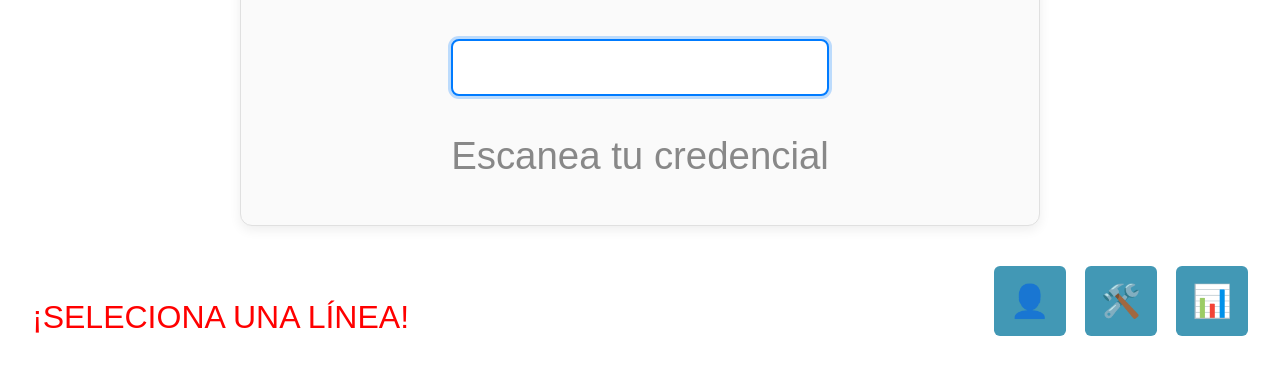
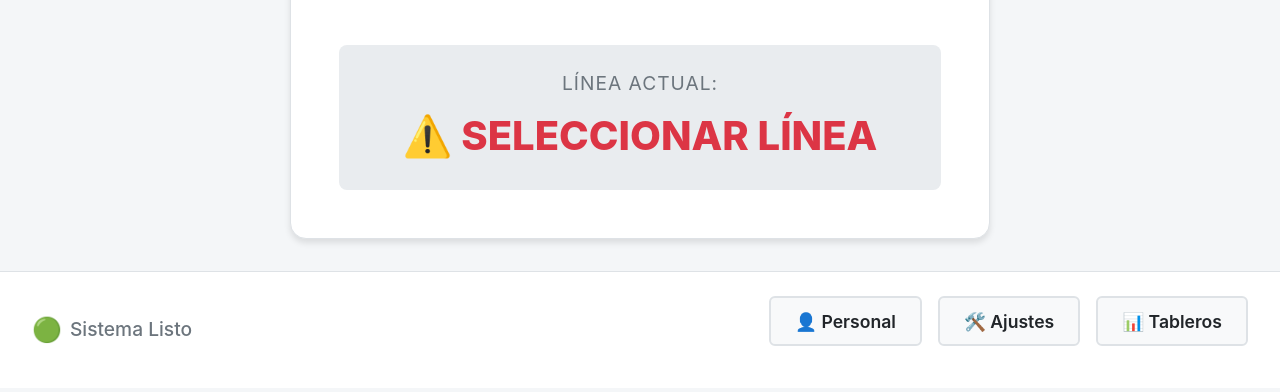
Before and after one commit to PrograMario12/DLE-2, a Flask app: page / in a window 1280 px wide. Shown: the part 686-1078 px from the top of the page. After the commit the page ends 1032 px from the top, so only its background shows below. Run offline with Flask 3, Linux system fonts and the light colour scheme; some libraries are stand-ins or nearby versions.

Commit message:
Modificacion al index

```diff
--- a/app/static/css/login_styles.css
+++ b/app/static/css/login_styles.css
@@ -1,135 +1,237 @@
-/* Estilos para la página de login (login_styles.css) */
+/* Estilos para la página de login (login_styles.css) - Diseño Industrial */
 
-/* Layout vertical principal */
-.vertical-layout {
+:root {
+  --color-bg: #f4f6f8;
+  --color-card-bg: #ffffff;
+  --color-text-main: #212529;
+  --color-text-muted: #6c757d;
+  --color-primary: #0056b3;
+  --color-border: #dee2e6;
+  --color-border-focus: #0056b3;
+  --color-success: #28a745;
+  --color-danger: #dc3545;
+  --shadow-card: 0 4px 6px rgba(0, 0, 0, 0.1);
+}
+
+body {
+  margin: 0;
+  font-family: -apple-system, BlinkMacSystemFont, "Segoe UI", Roboto,
+    "Helvetica Neue", Arial, sans-serif;
+  background-color: var(--color-bg);
+  color: var(--color-text-main);
+}
+
+/* Layout Principal */
+.industrial-layout {
+  display: grid;
+  grid-template-rows: auto 1fr auto;
+  min-height: 100vh;
+  width: 100%;
+}
+
+/* 1. Top Bar (Clock) */
+.top-bar {
+  padding: 1rem 2rem;
+  display: flex;
+  justify-content: center; /* Centrado como solicitado */
+  background-color: transparent;
+}
+
+.reloj-container span {
+  font-size: 3rem; /* Reducido de 8rem */
+  font-weight: 600;
+  color: var(--color-text-muted);
+  font-variant-numeric: tabular-nums;
+}
+
+/* 2. Main Scan Area */
+.main-scan-area {
+  display: flex;
+  justify-content: center;
+  align-items: center;
+  padding: 2rem;
+}
+
+.scan-card {
+  background: var(--color-card-bg);
+  padding: 3rem;
+  border-radius: 16px;
+  box-shadow: var(--shadow-card);
+  width: 100%;
+  max-width: 700px;
+  text-align: center;
+  border: 1px solid var(--color-border);
   display: flex;
   flex-direction: column;
-  min-height: 100vh;
-  width: 100%;
-  background: #fff; /* <-- FONDO BLANCO UNIFORME PARA TODO */
+  gap: 2rem;
 }
 
-/* Sección superior: reloj */
-.reloj-section {
-  flex: 0 0 15%; /* <-- REDUCIMOS LA ALTURA al 15% */
-  display: flex;
-  justify-content: center;
-  align-items: flex-end;
-  padding-bottom: 1rem;
-  /* Se eliminó el background gris */
+.company-logo {
+  max-width: 300px;
+  height: auto;
+  margin-bottom: 1rem;
 }
 
-.reloj span {
-  font-size: 8rem;
-  font-weight: bold;
-  color: #333;
+/* Input Styles (Priority) */
+.input-wrapper {
+  width: 100%;
 }
 
-/* Sección central: formulario y logo */
-.center-section {
-  flex: 1; /* Esto hará que ocupe todo el espacio sobrante (ahora más grande) */
-  display: flex;
-  flex-direction: column;
-  justify-content: center;
-  align-items: center;
+.scan-input {
+  width: 100%;
+  font-size: 3rem; /* Grande y legible */
   padding: 1rem;
+  text-align: center;
+  border: 3px solid var(--color-text-main); /* Borde muy visible */
+  border-radius: 8px;
+  outline: none;
+  font-weight: bold;
+  letter-spacing: 2px;
+  transition: all 0.2s ease;
+  background-color: #fff;
 }
 
-.login-form {
-  width: 100%;
-  max-width: 800px; /* <-- AUMENTAMOS EL ANCHO MÁXIMO del formulario */
-  background: #fafafa;
-  border-radius: 12px;
-  border: 1px solid #e0e0e0;
-  box-shadow: 0 4px 12px 0 rgba(0,0,0,0.07);
-  padding: 2.5rem 2rem;
-  display: flex;
-  flex-direction: column;
-  align-items: center;
+.scan-input:focus {
+  border-color: var(--color-primary);
+  box-shadow: 0 0 0 6px rgba(0, 86, 179, 0.2);
 }
 
-.img {
-  width: 560px; /* <-- AUMENTAMOS EL TAMAÑO de la imagen */
-  margin-bottom: 2.5rem; /* Aumentamos el margen inferior */
+.scan-input::placeholder {
+  color: #adb5bd;
+  font-weight: normal;
+  font-size: 2rem;
 }
 
-.label-email {
-  width: 100%;
-  text-align: center;
+/* Line Info */
+.line-info-display {
+  background-color: #e9ecef;
+  padding: 1.5rem;
+  border-radius: 8px;
+  margin-top: 1rem;
 }
 
-/* Estilo específico para el campo de entrada */
-#employee_number {
-  border: 2px solid #ccc;
-  border-radius: 8px;
-  padding: 0.8em;
-  text-align: center;
+.line-label {
+  display: block;
   font-size: 1.2rem;
-  width: 100%;
-  outline: none;
-  transition: border-color 0.2s, box-shadow 0.2s;
+  color: var(--color-text-muted);
+  margin-bottom: 0.5rem;
+  text-transform: uppercase;
+  letter-spacing: 1px;
 }
 
-#employee_number:focus {
-  border-color: #007bff;
-  box-shadow: 0 0 0 3px rgba(0,123,255,0.25);
+.line-value {
+  font-size: 2.5rem; /* Significativamente grande */
+  margin: 0;
+  color: var(--color-text-main);
+  font-weight: 800;
 }
 
-.label-email > span.required {
-  display: block;
-  font-size: 2.4rem;
-  color: #888;
-  margin-top: 0.75rem;
+.no-line-selected {
+  color: var(--color-danger);
 }
 
-/* Sección inferior: botones */
-.botones-esquina {
-  flex: 0 0 15%;
+/* Messages */
+.messages-container {
+  margin-top: 1rem;
+}
+
+.alert {
+  padding: 1rem;
+  border-radius: 6px;
+  font-weight: 500;
+  font-size: 1.2rem;
+}
+
+.alert-error,
+.alert-danger {
+  background-color: #f8d7da;
+  color: #721c24;
+  border: 1px solid #f5c6cb;
+}
+
+.alert-success {
+  background-color: #d4edda;
+  color: #155724;
+  border: 1px solid #c3e6cb;
+}
+
+/* 3. Footer (Status & Actions) */
+.industrial-footer {
+  padding: 1.5rem 2rem;
+  background-color: #fff;
+  border-top: 1px solid var(--color-border);
+  display: flex;
+  justify-content: space-between;
+  align-items: center;
+  flex-wrap: wrap;
+  gap: 1rem;
+}
+
+.system-status {
   display: flex;
   align-items: center;
-  padding: 1.5rem 2rem;
-  gap: 1.2rem; /* Añade un espacio consistente entre los 3 elementos */
+  gap: 0.5rem;
+  font-size: 1.2rem;
+  font-weight: 500;
+  color: var(--color-text-muted);
 }
 
-.actual-line {
-  font-size: 2rem;
-  color: #444;
-  margin-right: auto;
+.status-indicator {
+  font-size: 1.5rem;
 }
 
-.without-line {
-    color: red;
-    font-weight: 500;
-    text-transform: uppercase;
+.admin-actions {
+  display: flex;
+  gap: 1rem;
 }
 
-.boton {
-  font-size: 2rem;
-  padding: 0.5em;
-  background: none;
-  border: none;
-  color: #555;
+.btn-industrial {
+  background-color: #f8f9fa;
+  border: 2px solid var(--color-border);
+  color: var(--color-text-main);
+  padding: 0.8rem 1.5rem;
+  border-radius: 6px;
+  font-size: 1.1rem;
+  font-weight: 600;
   cursor: pointer;
-  transition: color 0.2s;
-    background: #4298B5;
+  transition: all 0.2s;
+  display: flex;
+  align-items: center;
+  gap: 0.5rem;
 }
 
-.boton:hover {
-  color: #007bff;
+.btn-industrial:hover {
+  background-color: #e2e6ea;
+  border-color: #adb5bd;
+  transform: translateY(-1px);
 }
 
-/* --- Responsive para móviles --- */
-@media (max-width: 600px) {
-  .login-form {
-    padding: 2rem 1.5rem;
-    box-shadow: none;
-    border: none;
-    background: none; /* Fondo transparente en móvil */
+.btn-industrial:active {
+  transform: translateY(0);
+}
+
+/* Responsive */
+@media (max-width: 768px) {
+  .industrial-footer {
+    flex-direction: column-reverse;
+    justify-content: center;
   }
-  .img {
-    width: 120px;
+
+  .admin-actions {
+    width: 100%;
+    justify-content: center;
   }
-  .reloj span {
-    font-size: 3rem;
+
+  .btn-industrial {
+    flex: 1;
+    justify-content: center;
+  }
+
+  .scan-input {
+    font-size: 2rem;
+  }
+
+  .line-value {
+    font-size: 2rem;
   }
 }
--- a/app/templates/index.html
+++ b/app/templates/index.html
@@ -1,89 +1,113 @@
-{% extends './base/base.html' %}
+{% extends './base/base.html' %} {% block styles %}
 
-{% block styles %}
-
-    <link rel="stylesheet" href="{{ url_for('static', filename='css/login_styles.css') }}">
-{% endblock %}
-
-{% block content %}
-    <div class="vertical-layout">
-        <section aria-label="Reloj" class="reloj-section">
-            <div class="reloj" role="timer" aria-live="polite">
+<link
+  rel="stylesheet"
+  href="{{ url_for('static', filename='css/login_styles.css') }}"
+/>
+{% endblock %} {% block content %}
+<div class="industrial-layout">
+  <!-- 1. Top: Clock (Smaller) -->
+  <header class="top-bar">
+    <div class="reloj-container" role="timer" aria-live="polite">
       <span id="tiempo">00 : 00</span>
     </div>
-        </section>
+  </header>
 
-        <section aria-label="Formulario de registro" class="center-section">
+  <!-- 2. Center: Main Input Block -->
+  <main class="main-scan-area">
+    <div class="scan-card">
+      <picture>
+        <source
+          srcset="{{ url_for('static', filename='img/magna-logo.png') }}"
+        />
+        <img
+          src="{{ url_for('static', filename='img/magna-logo.png') }}"
+          alt="Logo de la empresa"
+          class="company-logo"
+        />
+      </picture>
+
       <form
         method="post"
         action="{{ url_for('main.menu_station') }}"
         id="login-form"
-                    class="login-form"
+        class="scan-form"
         autocomplete="off"
-                    role="form"
       >
-                <picture>
-                    <source srcset="{{ url_for('static', filename='img/magna-logo.png') }}"/>
-                    <img src="{{ url_for('static', filename='img/magna-logo.png') }}" alt="Logo de la empresa"
-                         class="img"/>
-                </picture>
-
-                <div>
-                    <label for="employee_number" class="label-email">
+        <div class="input-wrapper">
+          <label for="employee_number" class="sr-only"
+            >Número de empleado</label
+          >
           <input
             type="password"
-                                class="text"
+            class="scan-input"
             name="employee_number"
             id="employee_number"
-                                tabindex="1"
             required
             autofocus
             autocomplete="new-password"
             minlength="10"
             inputmode="numeric"
             pattern="[0-9]{10}"
-                                aria-label="Número de empleado"
+            placeholder="ESCANEAR TARJETA"
             oninput="this.value = this.value.replace(/[^0-9]/g, '').slice(0, 10)"
           />
-                        <span class="required">Escanea tu credencial</span>
-                    </label>
-                    {% with messages = get_flashed_messages(with_categories=true) %}
-                      {% if messages %}
+        </div>
+
+        {% with messages = get_flashed_messages(with_categories=true) %} {% if
+        messages %}
+        <div class="messages-container">
           {% for category, message in messages %}
           <div class="alert alert-{{ category }}">{{ message }}</div>
           {% endfor %}
-                      {% endif %}
-                    {% endwith %}
         </div>
+        {% endif %} {% endwith %}
       </form>
-        </section>
 
-        <nav class="botones-esquina" aria-label="Acciones rápidas">
-            <p class="actual-line capitalize {{ 'without-line' if not line else '' }}">
-                {{ line if line else '¡Seleciona una línea!' }}
-            </p>
+      <!-- 3. Line Info (Immediately below input) -->
+      <div class="line-info-display">
+        <span class="line-label">Línea Actual:</span>
+        <h2 class="line-value {{ 'no-line-selected' if not line else '' }}">
+          {{ line if line else '⚠️ SELECCIONAR LÍNEA' }}
+        </h2>
+      </div>
+    </div>
+  </main>
 
+  <!-- 4. Bottom: Status & Actions -->
+  <footer class="industrial-footer">
+    <div class="system-status">
+      <span class="status-indicator">🟢</span>
+      <span class="status-text">Sistema Listo</span>
+    </div>
 
-            <button class="boton" type="button"
+    <nav class="admin-actions">
+      <button
+        class="btn-industrial"
+        type="button"
         onclick="location.href='{{ url_for('main.employees_list') }}'"
-                    aria-label="Configuración">
-                <span aria-hidden="true">👤</span>
+      >
+        👤 Personal
       </button>
 
-            <button class="boton" type="button"
+      <button
+        class="btn-industrial"
+        type="button"
         onclick="location.href='{{ url_for('settings.configure_line_and_station') }}'"
-                    aria-label="Configuración">
-                <span aria-hidden="true">🛠️</span>
+      >
+        🛠️ Ajustes
       </button>
 
-            <button class="boton" type="button"
+      <button
+        class="btn-industrial"
+        type="button"
         onclick="location.href='{{ url_for('dashboards.show_lines_dashboard') }}'"
-                    aria-label="Visualizaciones">
-                <span aria-hidden="true">📊</span>
+      >
+        📊 Tableros
       </button>
     </nav>
+  </footer>
 
   <script src="{{ url_for('static', filename='js/clock.js') }}"></script>
-
 </div>
 {% endblock %}
```
Lines whose indentation alone changed are shown as unchanged.
